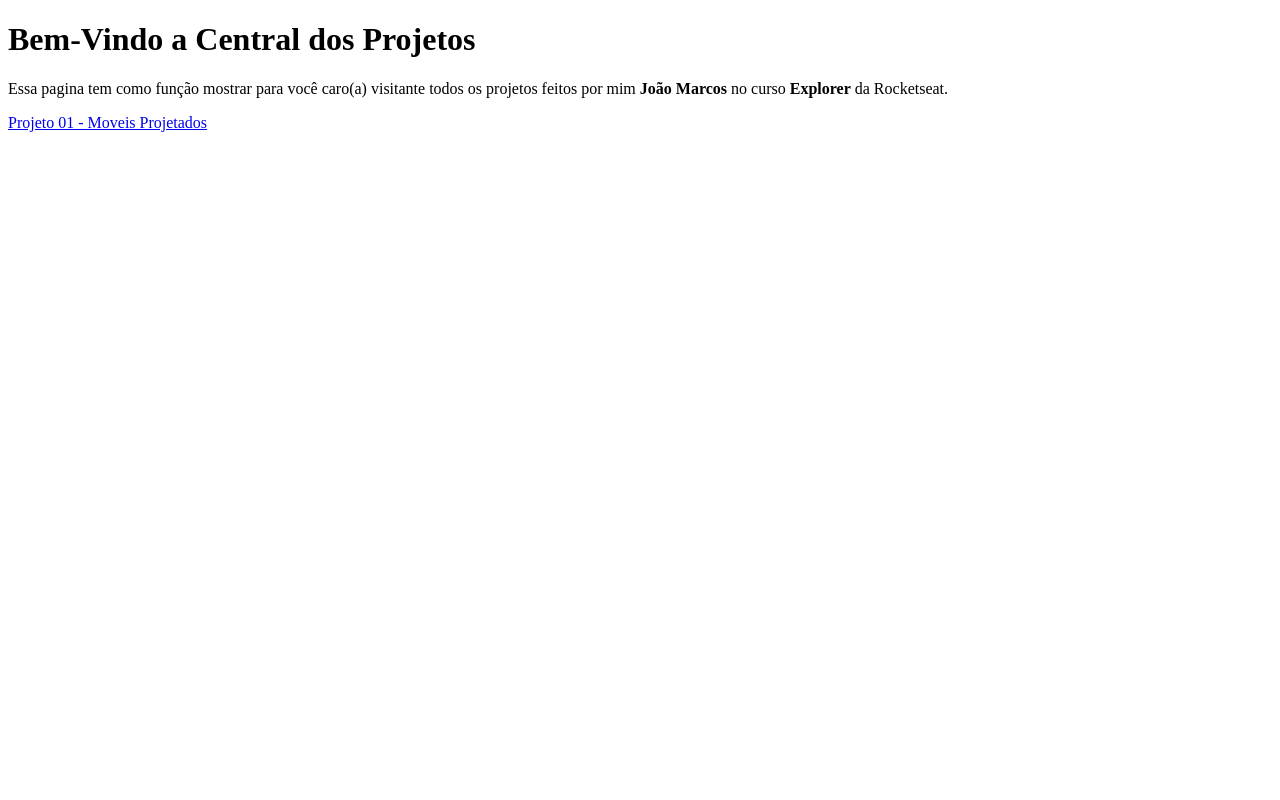
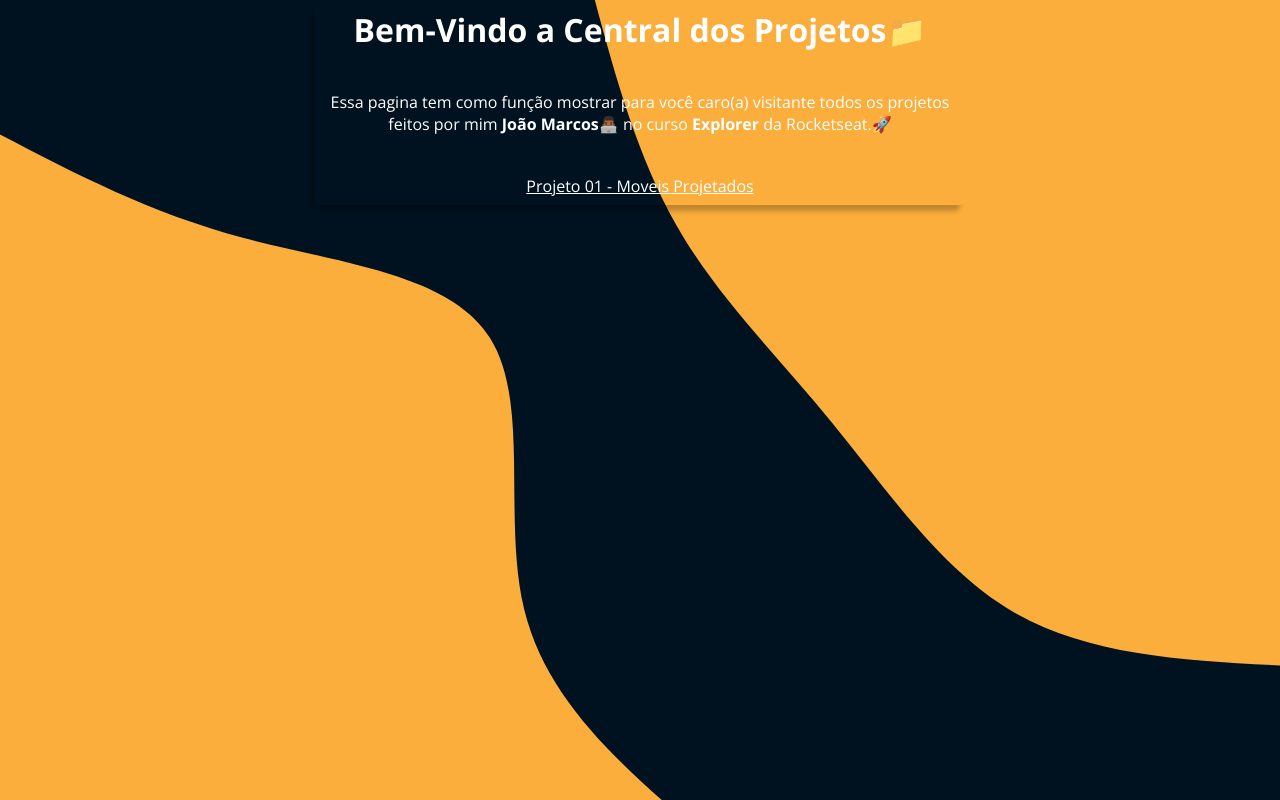
Before and after one commit to Joao-marcos-f/Explorer, a plain HTML site: page index.html in a window 1280 px wide. Drawn offline with nearby package versions, Linux system fonts and the light colour scheme.

Commit message:
estilizando a home

```diff
--- a/Style.css
+++ b/Style.css
@@ -0,0 +1,33 @@
+@import url('https://fonts.googleapis.com/css2?family=Inter:wght@100..900&family=Open+Sans:ital,wght@0,300..800;1,300..800&display=swap');
+*{
+    margin: 0;
+    padding: 0;
+    box-sizing: border-box;
+}
+body{
+    font-family: "Open Sans", sans-serif;
+    text-align: center;
+    background-image: url(imagens/blob-scene-haikei.svg);
+    background-position: center;
+    background-repeat: no-repeat;
+    background-size: cover;
+    background-attachment: fixed;
+}
+main{
+    width: 650px;
+    padding: 8px;
+    margin: auto;
+    color: white;
+    border-radius: 5px;
+    box-shadow: -5px 6px 5px 0px rgba(0,0,0,0.24);
+    -webkit-box-shadow: -5px 6px 5px 0px rgba(0,0,0,0.24);
+    -moz-box-shadow: -5px 6px 5px 0px rgba(0,0,0,0.24);
+}
+main > h1,p{
+    margin-bottom: 40px;
+}
+main>a{
+    text-decoration: underline;
+    color: white;
+
+}
--- a/index.html
+++ b/index.html
@@ -8,9 +8,9 @@
 </head>
 <body>
     <main>
-        <h1>Bem-Vindo a Central dos Projetos</h1>
-        <p>Essa pagina tem como função mostrar para você caro(a) visitante todos os projetos feitos por mim <strong>João Marcos</strong> no curso <strong>Explorer</strong> da Rocketseat.</p>
-        <a href="../Explorer/project-01/index.html" target="_blank">Projeto 01 - Moveis Projetados</a>
+        <h1>Bem-Vindo a Central dos Projetos&#x1F4C1</h1>
+        <p>Essa pagina tem como função mostrar para você caro(a) visitante todos os projetos feitos por mim <strong>João Marcos</strong>&#x1F468&#x1F3FE&#x200D&#x1F4BB no curso <strong>Explorer</strong> da Rocketseat.&#x1F680</p>
+        <a href="../Explorer/project-01" target="_blank">Projeto 01 - Moveis Projetados</a>
     </main>
 </body>
 </html>
```
Also changed, not shown: Project-01/index.html (+4 -4 lines), imagens/blob-scene-haikei.svg (added).
